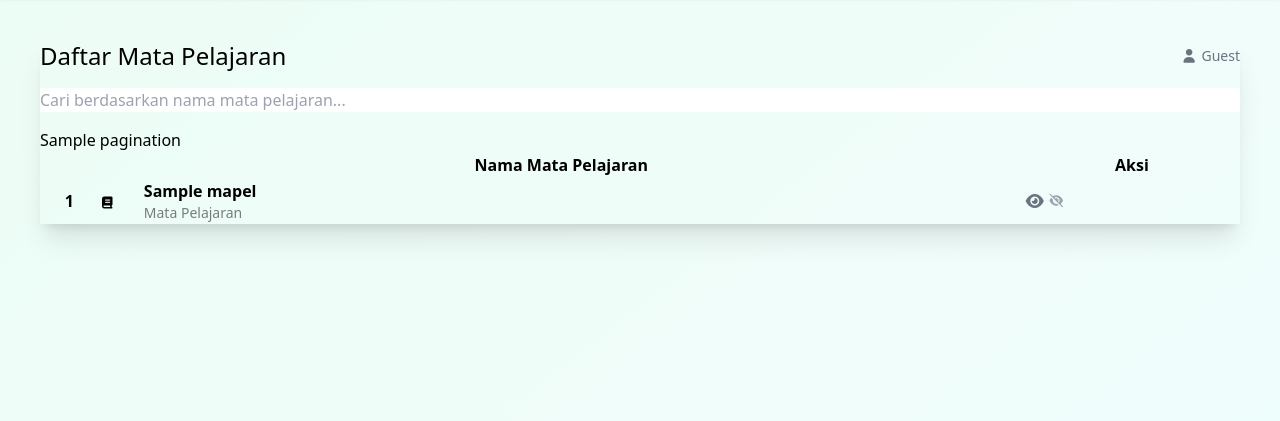
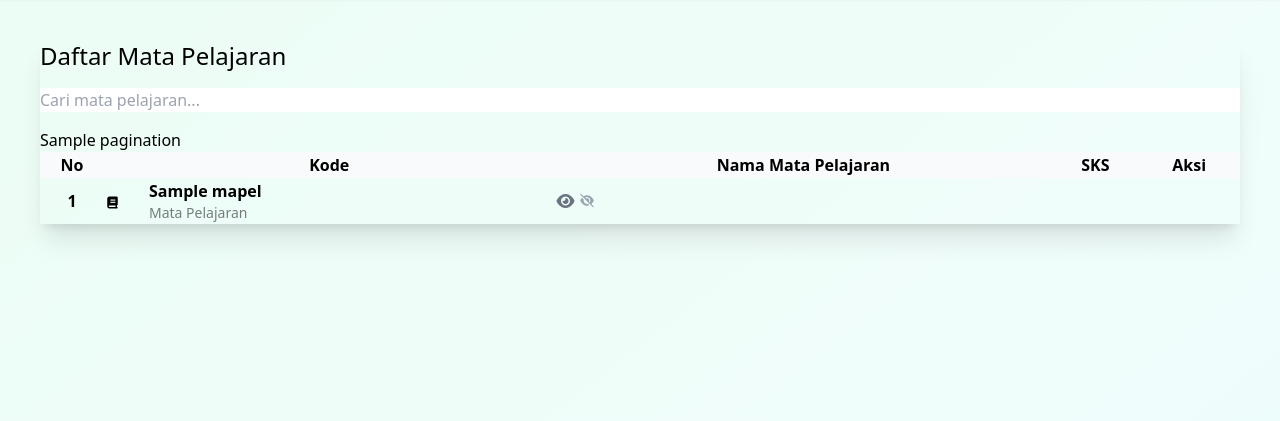
Before and after one commit to DinkyTrady/school-management, a Django app: template apps/academics/templates/academics/mapel_list.html in a window 1280 px wide. Shown: the part 25-446 px from the top of the page. Run offline with Django 5.2, Linux system fonts and the light colour scheme; tables that the repository leaves empty hold one stand-in row (values such as "Sample post"); the template is opened without the code that fills it: values that come from a table or form of the project are taken from there, most other values are stand-ins (such as "Sample title", 1, 10 or a date in 2020); parts of the project's set-up code (start-up, migrations or seed data) failed here and were passed over; some libraries are stand-ins or nearby versions.

Commit message:
Refactor mapel_list.html to enhance UI and add confirmation modal for deletion

```diff
--- a/apps/academics/templates/academics/mapel_list.html
+++ b/apps/academics/templates/academics/mapel_list.html
@@ -5,27 +5,21 @@
 {% endblock title %}
 
 {% block content %}
-<div class="card bg-base-100 shadow-xl">
+<div class="card bg-base-100 shadow-xl" x-data="{ showModal: false, deleteUrl: '', deleteName: '' }">
     <div class="card-body">
         <div class="flex justify-between items-center mb-4">
             <h2 class="card-title text-2xl">Daftar Mata Pelajaran</h2>
             {% load permissions %}
             {% if user|can_add_model:"mapel" %}
-            <a href="{% url 'academics:mapel_add' %}" class="btn btn-primary">
-                <i class="fas fa-plus"></i> Tambah Mata Pelajaran Baru
+            <a href="{% url 'academics:mapel_add' %}" class="btn btn-primary bg-emerald-600 border-emerald-600 hover:bg-emerald-700 text-white">
+                <i class="fas fa-plus"></i> Tambah Mapel
             </a>
             {% endif %}
-
-            <!-- Role indicator -->
-            <div class="text-sm text-gray-500">
-                <i class="fas fa-user"></i>
-                {% role_badge user %}
-            </div>
         </div>
 
         <div class="mb-4">
-            <input type="text" name="q" placeholder="Cari berdasarkan nama mata pelajaran..."
-                   class="input input-bordered w-full"
+            <input type="text" name="q" placeholder="Cari mata pelajaran..."
+                   class="input input-bordered w-full focus:border-emerald-500"
                    hx-get="{% url 'academics:mapel_list' %}"
                    hx-trigger="keyup changed delay:500ms"
                    hx-target="#mapel-table-body"
@@ -34,11 +28,13 @@
 
         <div class="overflow-x-auto">
             <table class="table w-full">
-                <thead>
+                <thead class="bg-gray-50">
                     <tr>
-                        <th></th>
+                        <th class="w-16">No</th>
+                        <th>Kode</th>
                         <th>Nama Mata Pelajaran</th>
-                        <th>Aksi</th>
+                        <th>SKS</th>
+                        <th class="text-center">Aksi</th>
                     </tr>
                 </thead>
                 <tbody id="mapel-table-body">
@@ -47,11 +43,32 @@
             </table>
         </div>
 
-        <div id="pagination-container">
-        {% if is_paginated %}
-          {% include "core/partials/_paginate.html" %}
-        {% endif %}
+        <div class="mt-4">
+            {% if is_paginated %}
+                {% include "core/partials/_paginate.html" %}
+            {% endif %}
         </div>
     </div>
+
+    <dialog class="modal" :class="{ 'modal-open': showModal }">
+        <div class="modal-box">
+            <h3 class="font-bold text-lg text-red-600">Konfirmasi Hapus Mapel</h3>
+            <p class="py-4">
+                Apakah Anda yakin ingin menghapus mata pelajaran <span class="font-bold" x-text="deleteName"></span>?
+                <br>
+                <span class="text-sm text-gray-500">Jadwal yang menggunakan mapel ini akan terpengaruh.</span>
+            </p>
+            <div class="modal-action">
+                <button class="btn btn-ghost" @click="showModal = false">Batal</button>
+                <form method="post" :action="deleteUrl">
+                    {% csrf_token %}
+                    <button type="submit" class="btn btn-error text-white bg-red-600 hover:bg-red-700">Ya, Hapus</button>
+                </form>
+            </div>
+        </div>
+        <form method="dialog" class="modal-backdrop">
+            <button @click="showModal = false">close</button>
+        </form>
+    </dialog>
 </div>
 {% endblock content %}
```
